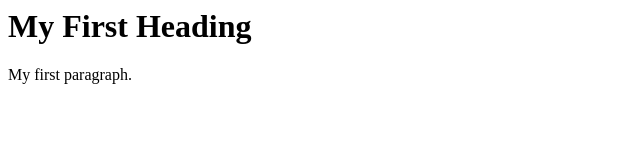
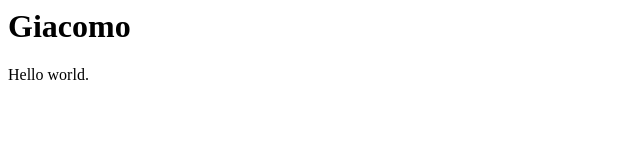
Before and after one commit to gbucc1/giacomo.github.io, a plain HTML site: page index.html in a window 1280 px wide. Shown: the whole page, without its empty margins (0-640 px from the left). Drawn offline with Linux system fonts and the light colour scheme.

Commit message:
Update index.html

```diff
--- a/index.html
+++ b/index.html
@@ -1,8 +1,8 @@
 <html>
 <body>
 
-<h1>My First Heading</h1>
-<p>My first paragraph.</p>
+<h1>Giacomo</h1>
+<p>Hello world.</p>
 
 </body>
 </html>
```
